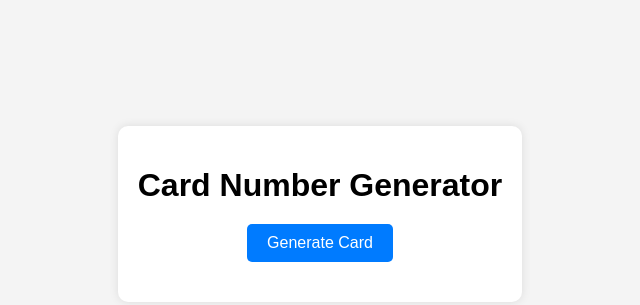
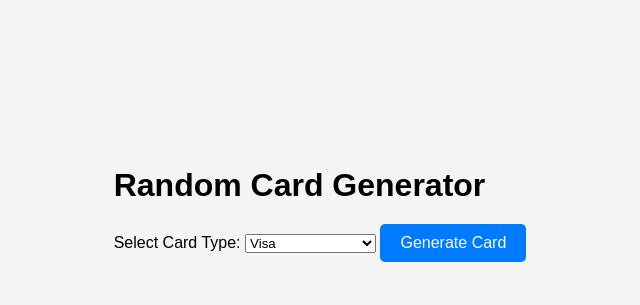
Before and after one commit to mdridoy53/Api, a plain HTML site: page index.html in a window 1280 px wide. Shown: the part 186-491 px from the top of the page, without its empty margins (320-960 px from the left). Drawn offline with Linux system fonts and the light colour scheme.

Commit message:
Update index.html

```diff
--- a/index.html
+++ b/index.html
@@ -3,12 +3,19 @@
 <head>
     <meta charset="UTF-8">
     <meta name="viewport" content="width=device-width, initial-scale=1.0">
-    <title>Card Generator</title>
+    <title>Random Card Generator</title>
     <link rel="stylesheet" href="styles.css">
 </head>
 <body>
-    <div class="card-generator">
-        <h1>Card Number Generator</h1>
+    <div class="container">
+        <h1>Random Card Generator</h1>
+        <label for="cardType">Select Card Type:</label>
+        <select id="cardType">
+            <option value="Visa">Visa</option>
+            <option value="MasterCard">MasterCard</option>
+            <option value="AmericanExpress">American Express</option>
+            <option value="Discover">Discover</option>
+        </select>
         <button id="generateBtn">Generate Card</button>
         <div id="cardNumberDisplay"></div>
     </div>
```
